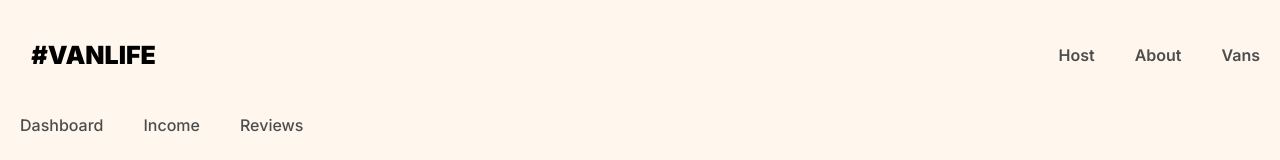
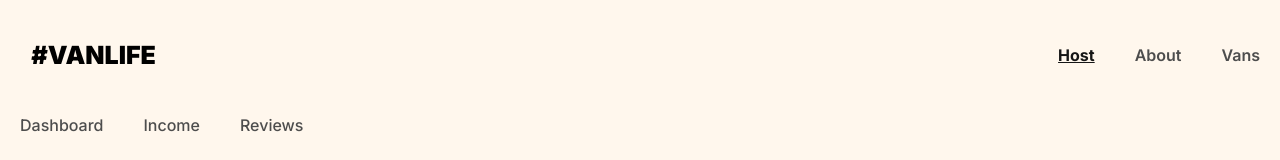
Before and after one commit to SanJammin/Vanlife, a React (Vite) app: page /host in a window 1280 px wide. Shown: the top 160 px of the page. Built offline with nearby package versions, Linux system fonts and the light colour scheme; what miragejs would draw is missing.

Commit message:
Update Header to use NavLink

```diff
--- a/src/components/Header.jsx
+++ b/src/components/Header.jsx
@@ -1,13 +1,34 @@
-import { Link } from "react-router-dom";
+import { Link, NavLink } from "react-router-dom";
 
 export default function Header() {
+    const activeLink = {
+        fontWeight: "bold",
+        textDecoration: "underline",
+        color: "#161616"
+    }
+
     return (
         <header>
             <Link className="site-logo" to="/">#VanLife</Link>
             <nav>
-            <Link to="/host">Host</Link>
-            <Link to="/about">About</Link>
-            <Link to="/vans">Vans</Link>
+            <NavLink
+                to="/host"
+                style={({isActive}) => isActive ? activeLink : null}
+            >
+                Host
+            </NavLink>
+            <NavLink
+                to="/about"
+                style={({isActive}) => isActive ? activeLink : null}
+            >
+                About
+            </NavLink>
+            <NavLink
+                to="/vans"
+                style={({isActive}) => isActive ? activeLink : null}
+            >
+                Vans
+            </NavLink>
             </nav>
         </header>
     );
```
